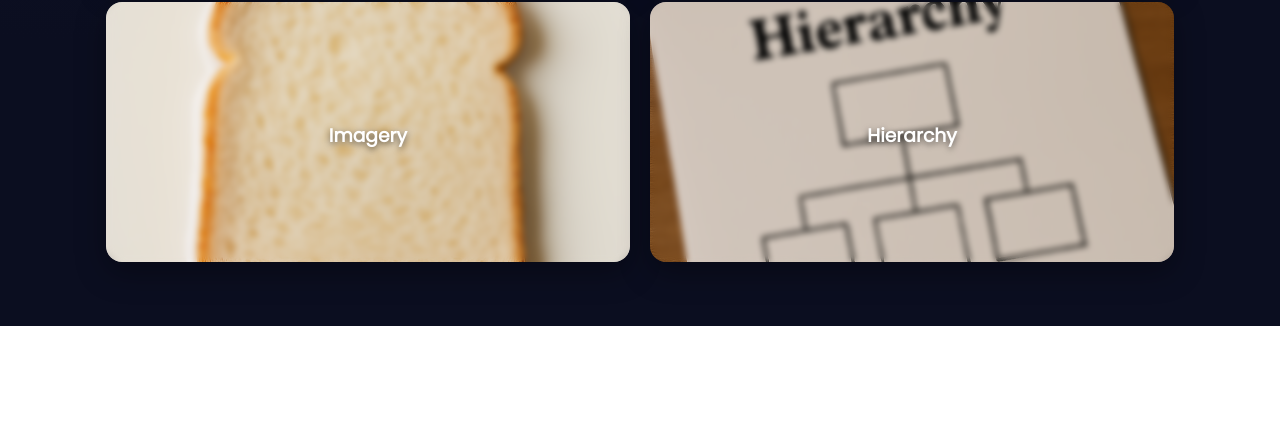
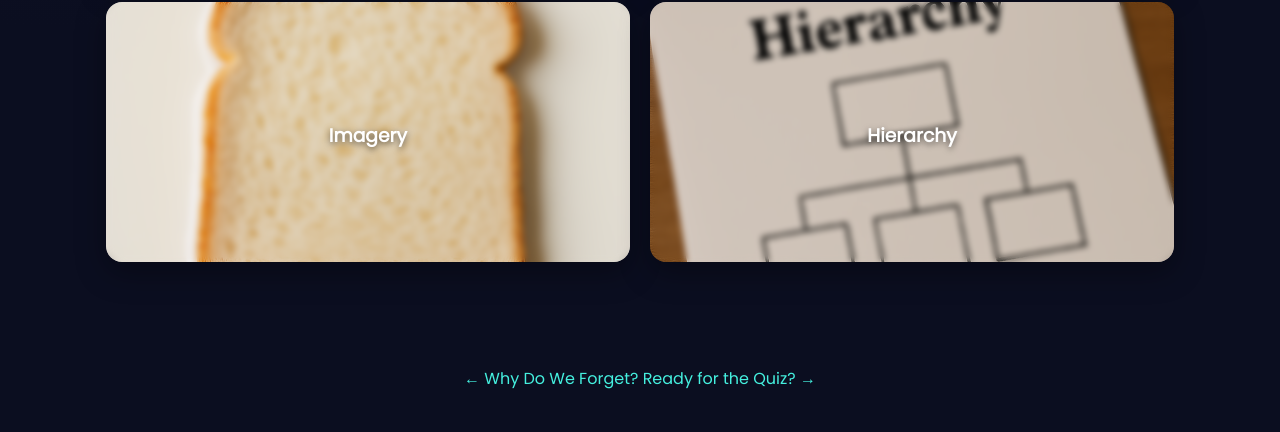
Before and after one commit to whosubrajit/memory, a plain HTML site: page boost.html in a window 1280 px wide. Shown: the part 479-911 px from the top of the page. Before the commit the page ends 805 px from the top, so only its background shows below. Drawn offline with Linux system fonts and the light colour scheme.

Commit message:
previous and after added

```diff
--- a/boost.html
+++ b/boost.html
@@ -83,6 +83,9 @@
 
   </div>
 </section>
-
+<footer class="footer-nav">
+  <a class="footer-btn" href="forget.html">← Why Do We Forget?</a>
+  <a class="footer-btn" href="quiz.html">Ready for the Quiz? →</a>
+</footer>
 </body>
 </html>
```
